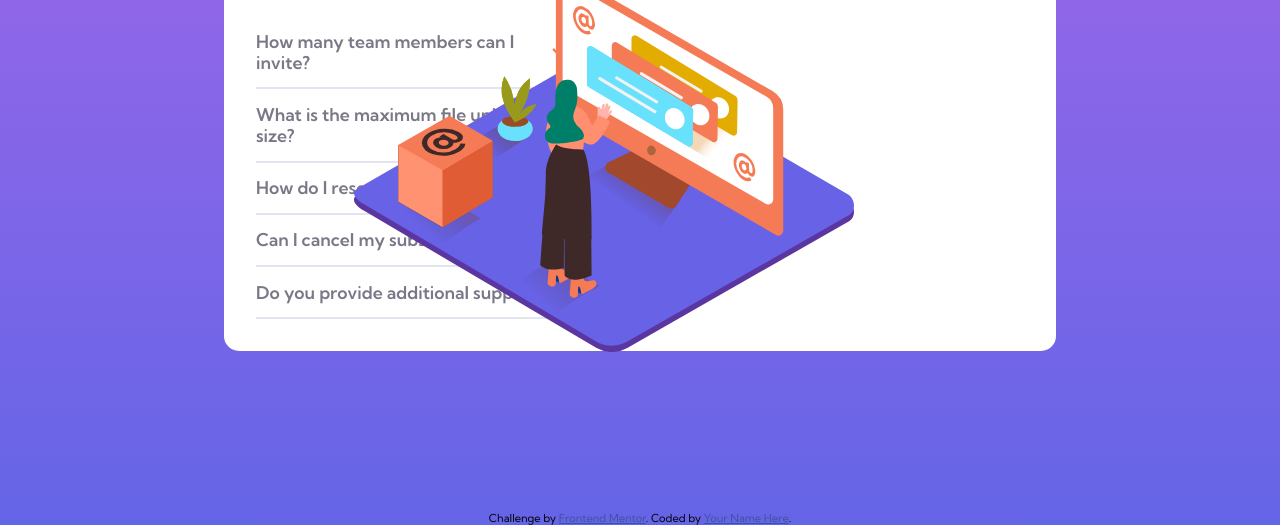
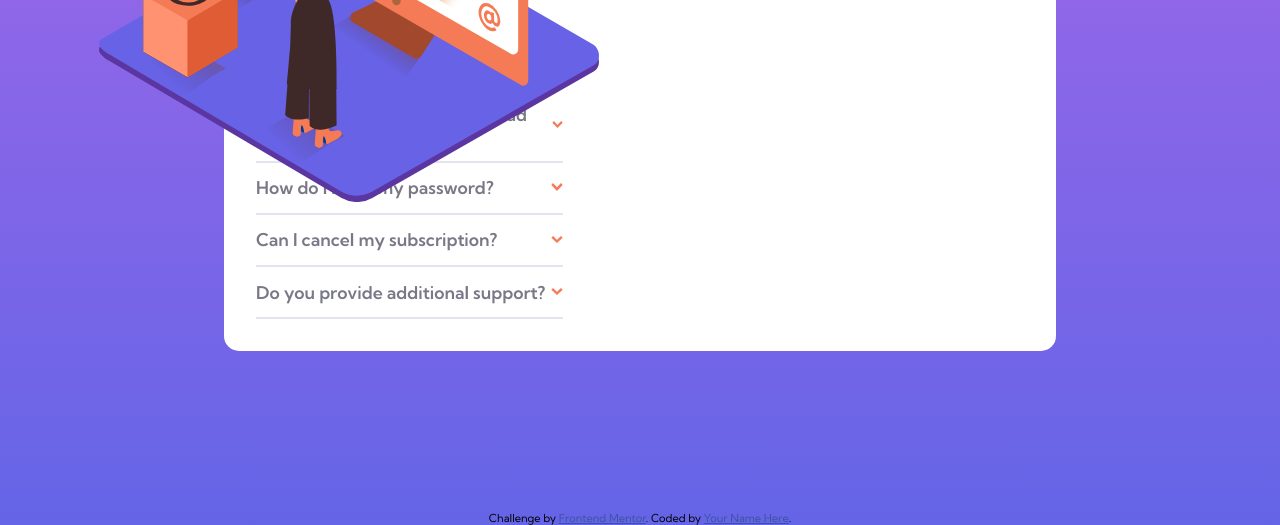
Before and after one commit to madda94/FAQ-According-Card-Main, a plain HTML site: page index.html in a window 1280 px wide. Shown: the part 387-912 px from the top of the page. Drawn offline with Linux system fonts and the light colour scheme.

Commit message:
Update index.css

```diff
--- a/index.css
+++ b/index.css
@@ -74,10 +74,9 @@ h2 {
     }
     #top-mobile-img {
         width: 500px;
-        display: block;
         position: absolute;
-        top: 200px;
-        left: 130px;
+        top: 50px;
+        left: -125px;
     }
     #faq {
         width: 40%;
```
